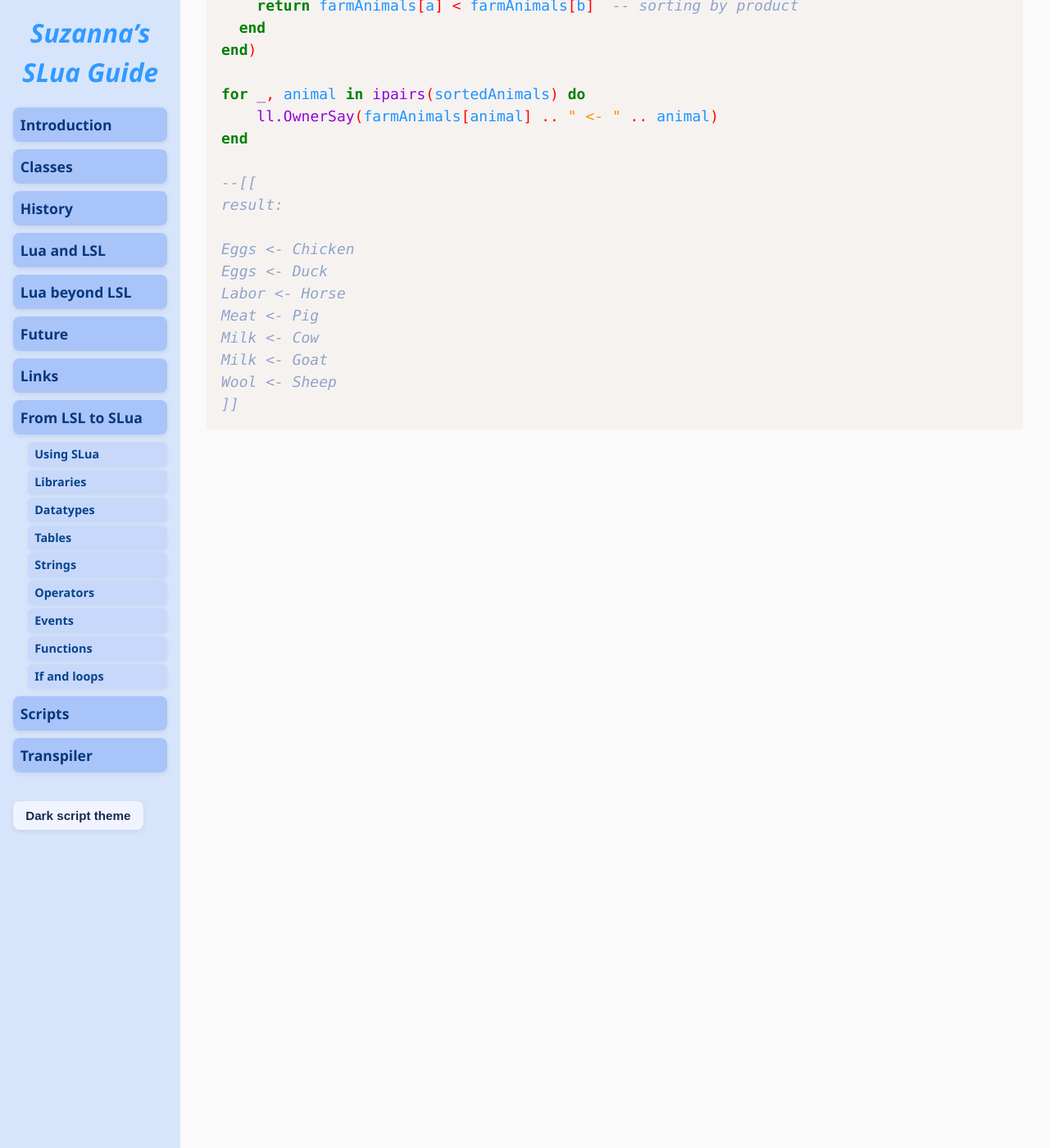
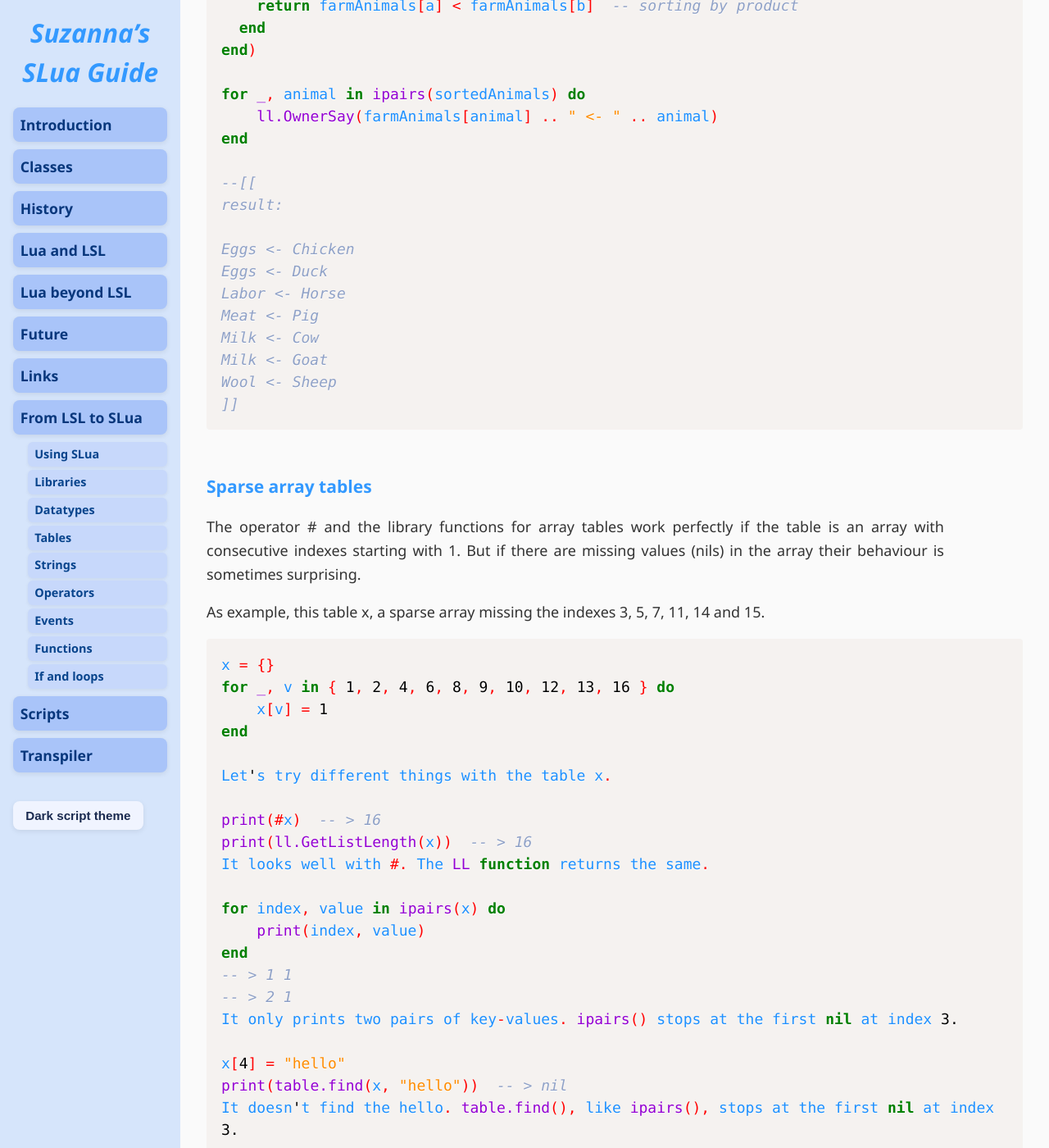
Before and after one commit to Suzanna-Linn/slua, a Jekyll site: the page built from docs/moving-lists.md, in a window 1280 px wide and 1400 px high, scrolled down 8953 px. Shown: the whole window at 82% size. Built offline with Jekyll 4.4.1, drawn with Linux system fonts in a browser that asks for light colours; nearby versions of some CDN libraries; our own code applies the rules of GitHub Pages for plain Markdown files; comment, search, counter and statistics services are not loaded; some of the changed text lies outside the part shown.

Commit message:
Update moving-lists.md

```diff
--- a/docs/moving-lists.md
+++ b/docs/moving-lists.md
@@ -278,3 +278,45 @@
 Milk <- Goat
 Wool <- Sheep
 ]]</code></pre>
+
+### Sparse array tables
+
+The operator # and the library functions for array tables work perfectly if the table is an array with consecutive indexes starting with 1. But if there are missing values (nils) in the array their behaviour is sometimes surprising.
+
+As example, this table x, a sparse array missing the indexes 3, 5, 7, 11, 14 and 15.
+<pre class="language-slua"><code class="language-slua">x = {}
+for _, v in { 1, 2, 4, 6, 8, 9, 10, 12, 13, 16 } do
+	x[v] = 1
+end
+
+Let's try different things with the table x.
+
+<pre class="language-slua"><code class="language-slua">print(#x)  -- > 16
+print(ll.GetListLength(x))  -- > 16</code></pre>
+It looks well with #. The LL function returns the same.
+
+<pre class="language-slua"><code class="language-slua">for index, value in ipairs(x) do
+	print(index, value)
+end
+-- > 1 1
+-- > 2 1</code></pre>
+It only prints two pairs of key-values. ipairs() stops at the first nil at index 3.
+
+<pre class="language-slua"><code class="language-slua">x[4] = "hello"
+print(table.find(x, "hello"))  -- > nil</code></pre>
+It doesn't find the hello. table.find(), like ipairs(), stops at the first nil at index 3.
+
+<pre class="language-slua"><code class="language-slua">table.insert(x, "bye")
+print(x[17])  -- > bye</code></pre>
+table.insert() always inserts at #t+1.
+
+<pre class="language-slua"><code class="language-slua">print(#x)  -- > 13
+print(ll.GetListLength(x))  -- > 13</code></pre>
+After inserting the element 17, now the length is 13.
+We can only trust that #t always exist and #t+1 never exists (always nil)
+
+We remove the element 17:
+<pre class="language-slua"><code class="language-slua">table.remove(x, 17)
+print(x[17])  -- > bye</code></pre>
+Removing the element 17, but the element it's still there. table.remove() only removes from 1 to #t and ignores calls with other indexes.
+If the element is from 1 to #t, it is deleted and the elements after it until #t are moved one index down. But the elements after #t are not moved.
```
